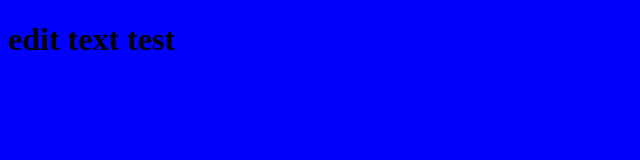
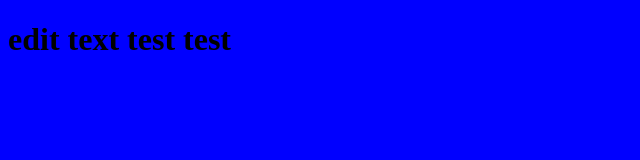
Before and after one commit to stanislavwalton97/web-layout, a plain HTML site: page index.html in a window 1280 px wide. Shown: the full height of the page, 0-640 px from the left. Drawn offline with Linux system fonts and the light colour scheme.

Commit message:
добавил второе слово test

```diff
--- a/index.html
+++ b/index.html
@@ -6,6 +6,6 @@
     <link rel="stylesheet" href="style.css">
 </head>
 <body>
-    <h1>edit text test</h1>
+    <h1>edit text test test</h1>
 </body>
 </html>
```
